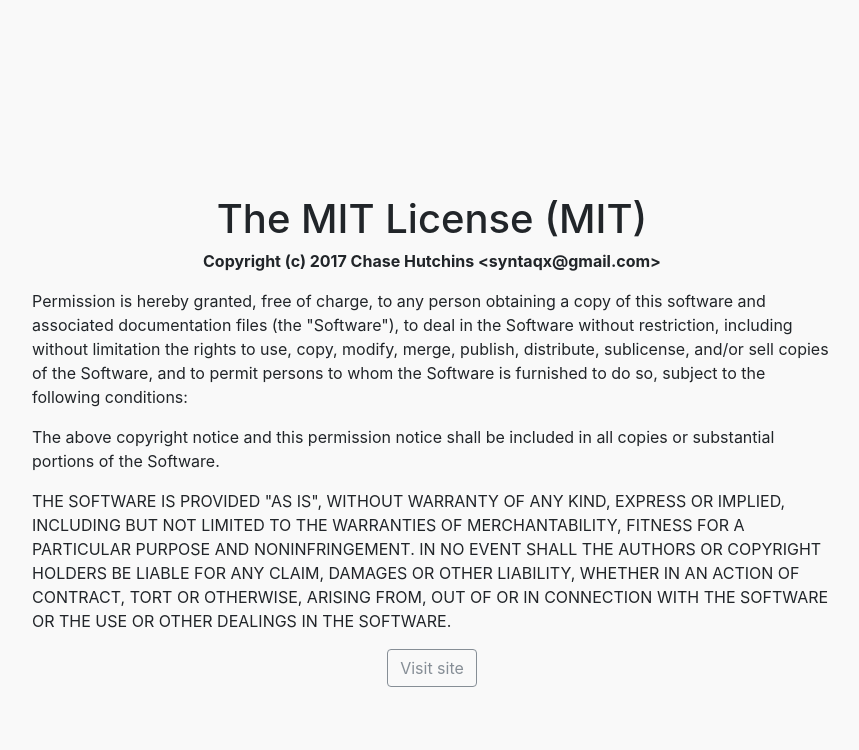
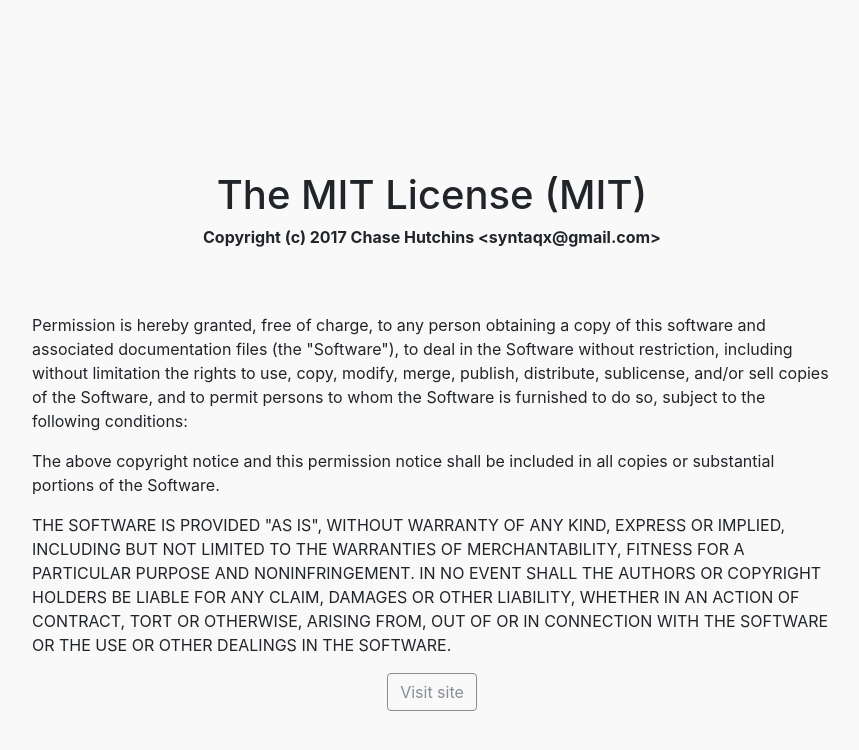
Before and after one commit to syntaqx/syntaqx.github.io, a Jekyll site: the page built from _pages/license.html, in a window 1280 px wide. Shown: the top 750 px of the page, without its empty margins (208-1067 px from the left). Built offline with Jekyll 4.4.1, drawn with Linux system fonts in a browser that asks for light colours; nearby versions of some CDN libraries; comment, search, counter and statistics services are not loaded.

Commit message:
more spacing between content and header on license

```diff
--- a/_layouts/scratch.html
+++ b/_layouts/scratch.html
@@ -25,6 +25,7 @@
     }
 
     .license-body {
+      margin-top: 4rem;
       text-align: left;
     }
 
```
